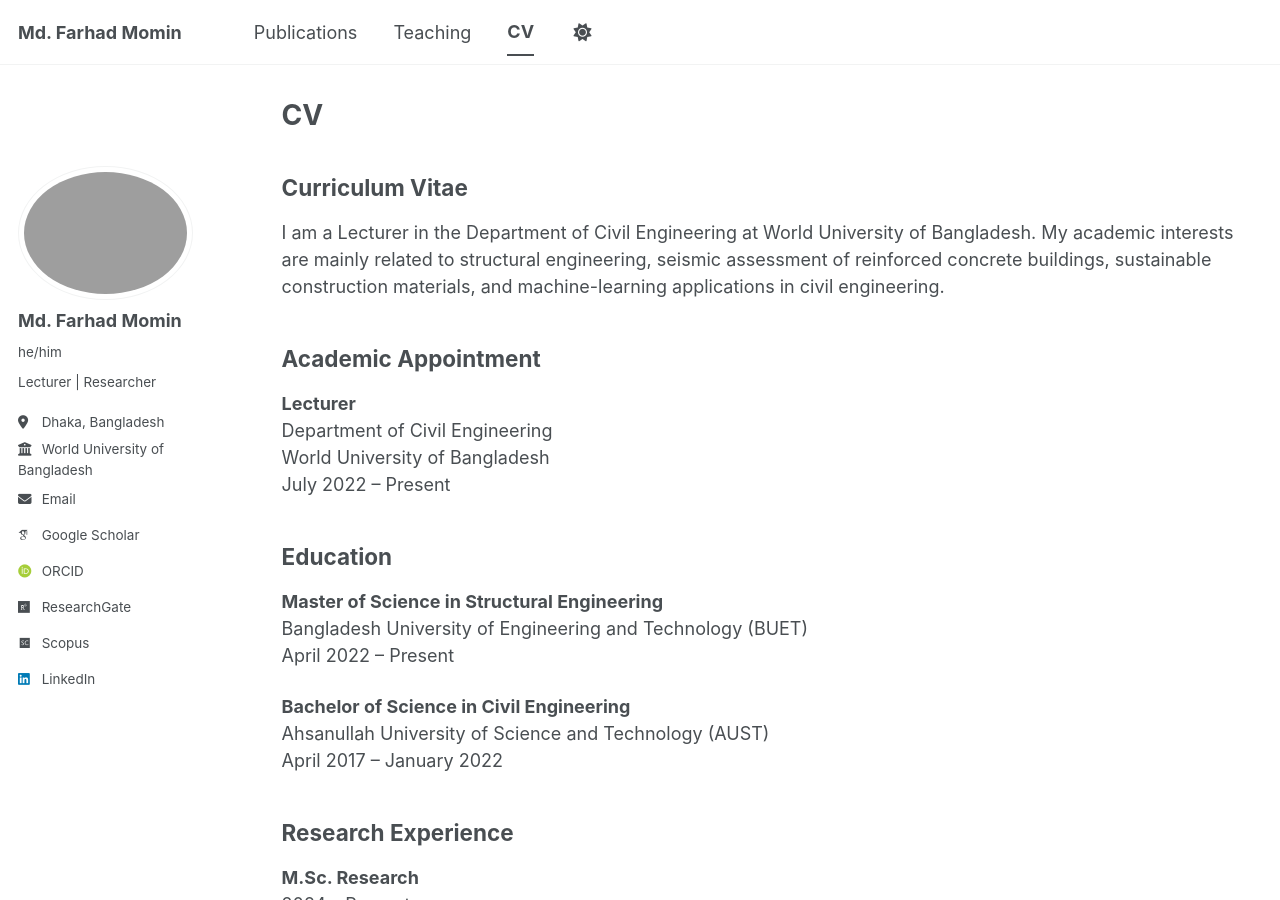
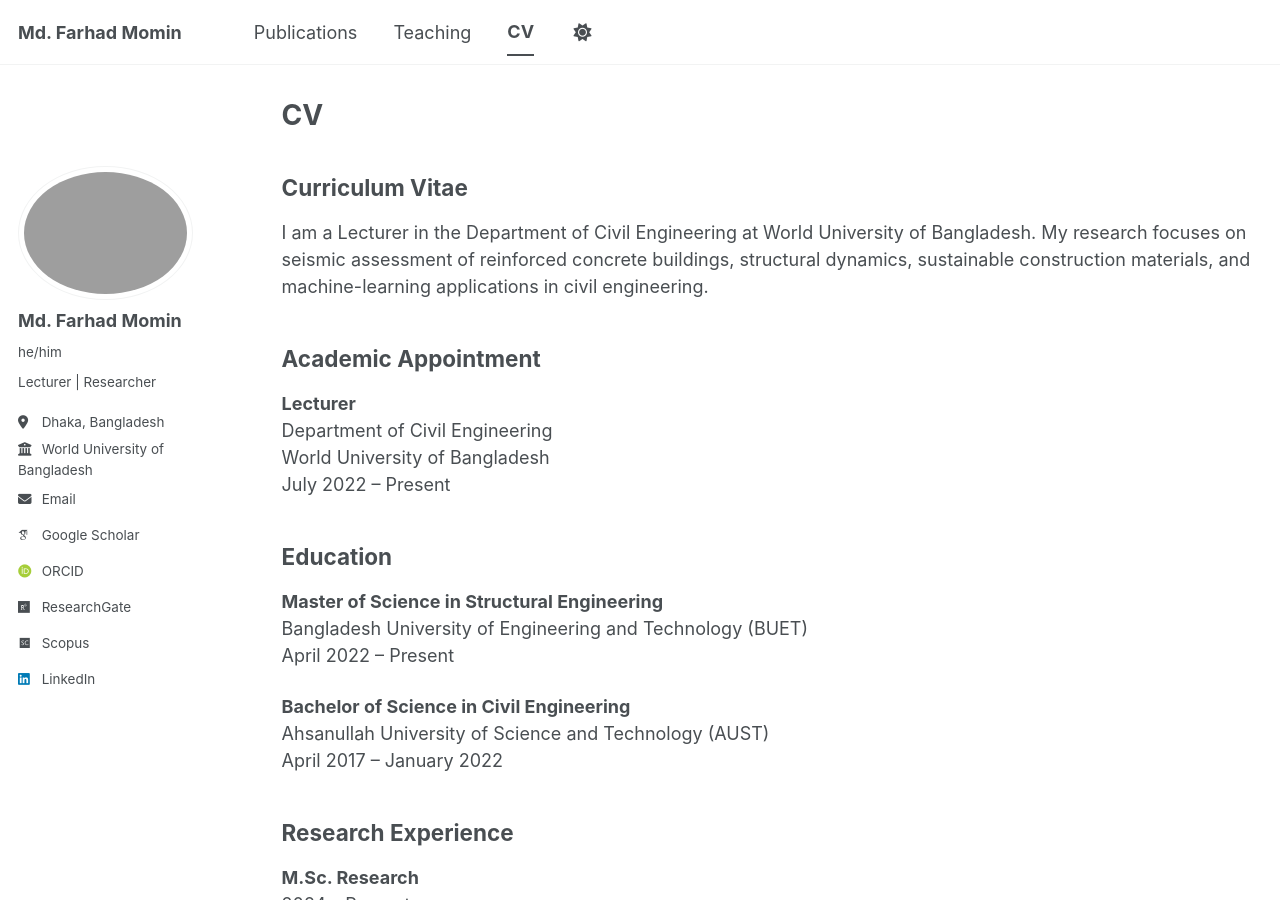
Before and after one commit to farhad-momin/farhad-momin.github.io, a Jekyll site: the page built from _pages/cv.md, in a window 1280 px wide and 900 px high. Built offline with Jekyll 4.4.1, drawn with Linux system fonts in a browser that asks for light colours; some web fonts are replaced; a script bundle is joined from its source files by our own code; library files that are not in the unit come from our copies.

Commit message:
Revise CV description for clarity and focus

```diff
--- a/_pages/cv.md
+++ b/_pages/cv.md
@@ -9,8 +9,7 @@ redirect_from:
 
 ## Curriculum Vitae
 
-I am a Lecturer in the Department of Civil Engineering at World University of Bangladesh. My academic interests are mainly related to structural engineering, seismic assessment of reinforced concrete buildings, sustainable construction materials, and machine-learning applications in civil engineering.
-
+I am a Lecturer in the Department of Civil Engineering at World University of Bangladesh. My research focuses on seismic assessment of reinforced concrete buildings, structural dynamics, sustainable construction materials, and machine-learning applications in civil engineering.
 ## Academic Appointment
 
 **Lecturer**
```
